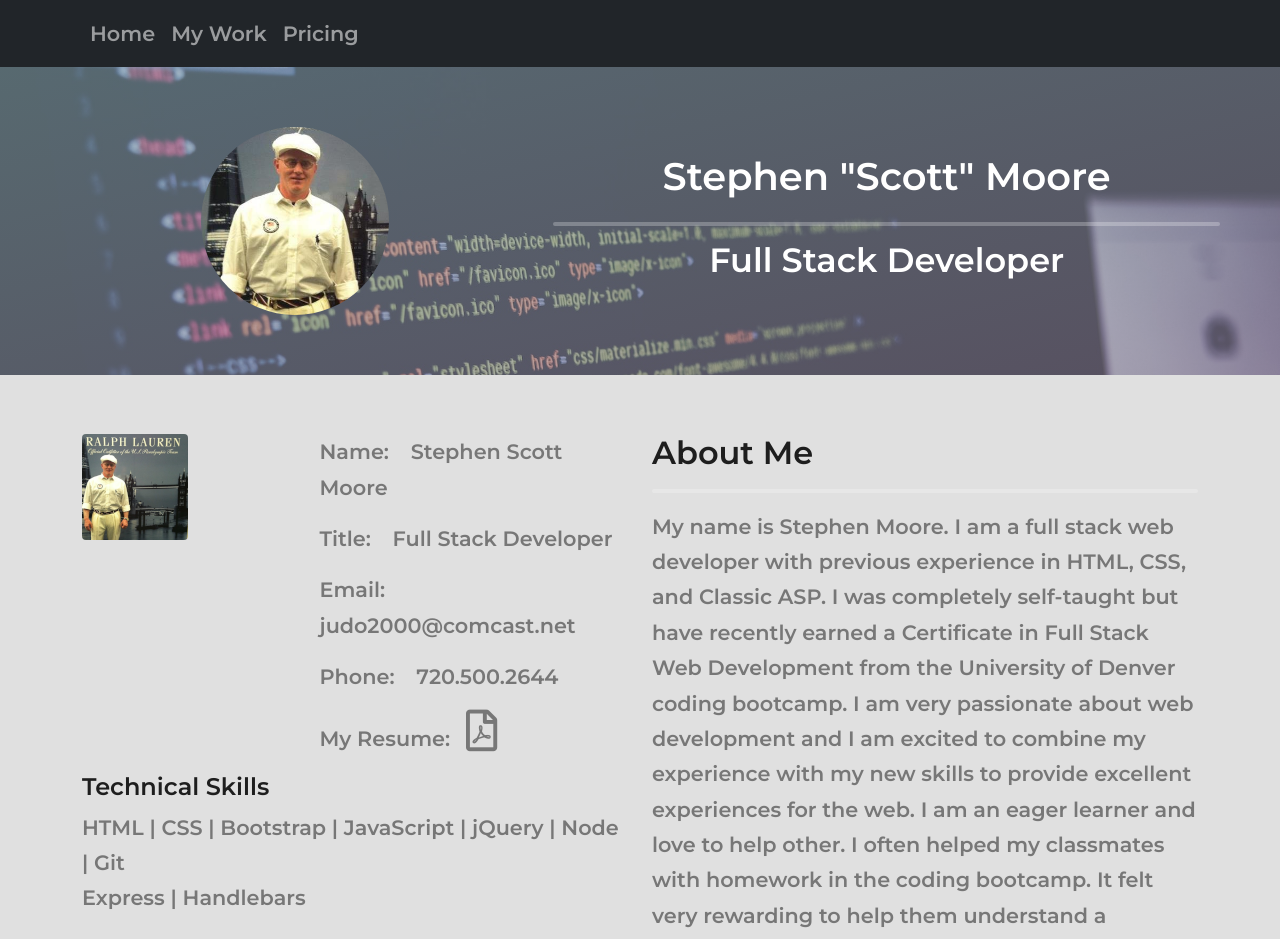
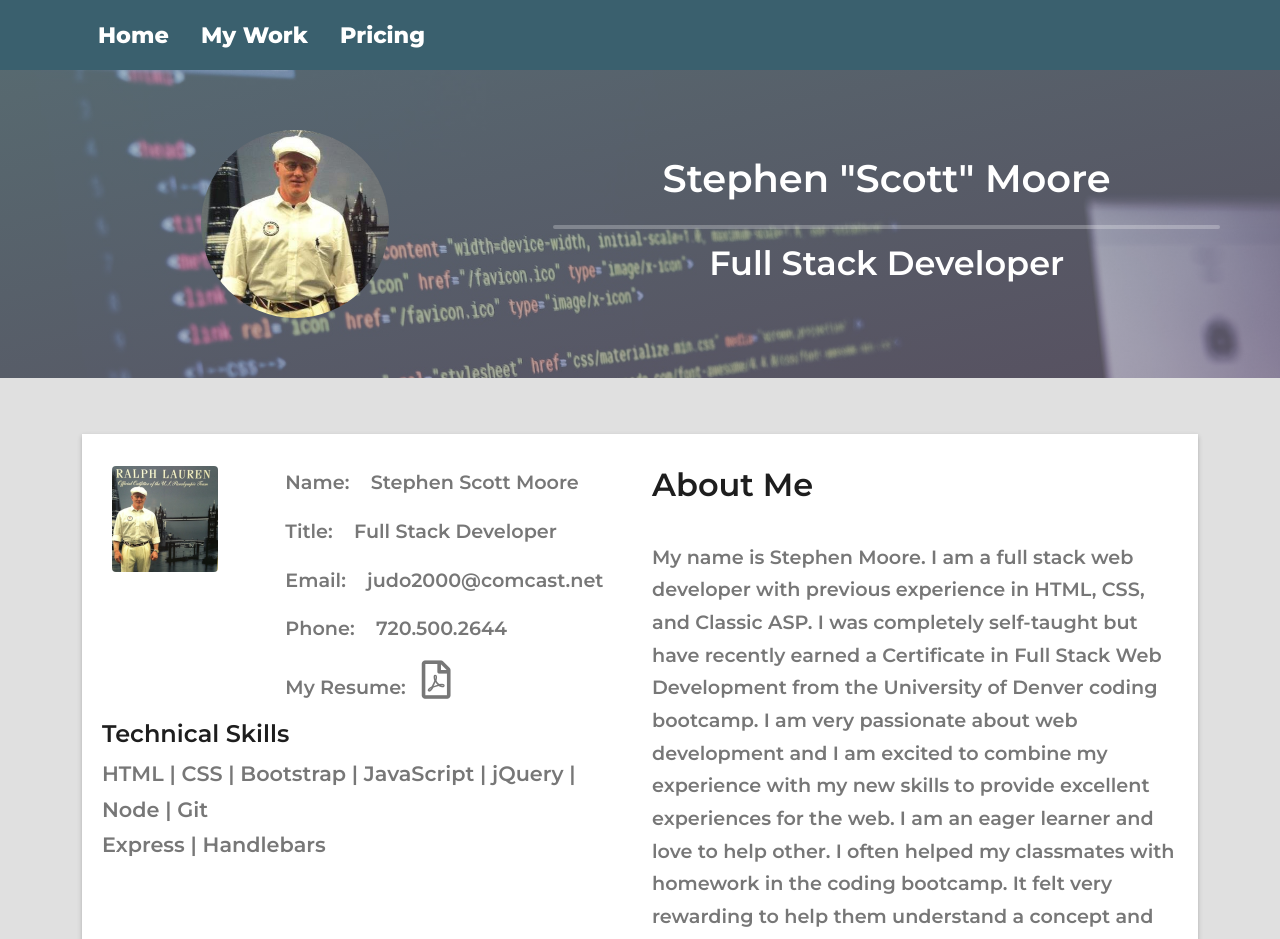
Before and after one commit to judo2000/react_portfolio, a React (Create React App) app: page / in a window 1280 px wide. Shown: the top 939 px of the page. Built offline with nearby package versions, Linux system fonts and the light colour scheme.

Commit message:
Updated about me and my work styling and added an updated resume

```diff
--- a/src/components/aboutMe/aboutMe.component.js
+++ b/src/components/aboutMe/aboutMe.component.js
@@ -1,4 +1,5 @@
 import { Outlet } from "react-router-dom";
+import "./aboutMe.styles.css";
 const AboutMe = () => {
   return (
     <div>
@@ -14,7 +15,7 @@ const AboutMe = () => {
                 <div className="row">
                   <div className="col-md-6">
                     <div className="row">
-                      <div className="col-sm-6 col-md-5">
+                      <div className="col-sm-6 col-md-4">
                         <div className="about_img">
                           <img
                             src="/img/stephen_moore_London_2012_small.png"
@@ -23,7 +24,7 @@ const AboutMe = () => {
                           />
                         </div>
                       </div>
-                      <div className="col-sm-6 col-md-7">
+                      <div className="col-sm-6 col-md-8">
                         <div className="about_info">
                           <p>
                             <span className="title_small pe-3">Name: </span>
@@ -44,7 +45,7 @@ const AboutMe = () => {
                           <p>
                             <span className="title_small pe-3">My Resume:</span>
                             <a
-                              href="assets/files/stephen_moore_resume.pdf"
+                              href="/files/stephen_scott_moore_resume.pdf"
                               target="_blank"
                             >
                               <i className="far fa-file-pdf fa-2x"></i>
--- a/src/components/aboutMe/aboutMe.styles.css
+++ b/src/components/aboutMe/aboutMe.styles.css
@@ -1,3 +1,16 @@
+.box_shadow_full {
+  padding: 2rem 1.25rem;
+  position: relative;
+  background-color: #fff;
+  z-index: 2;
+  box-shadow: 0 1px 1px 0 rgba(0, 0, 0, 0.06), 0 2px 5px 0 rgba(0, 0, 0, 0.2);
+}
+
+.box_shadow_about {
+  text-decoration: none;
+  box-shadow: 0 0 0 4px #cde1f8;
+}
+
 .about_me {
   padding-top: 2rem;
   margin-bottom: 1rem;
--- a/src/index.css
+++ b/src/index.css
@@ -8,7 +8,7 @@ body {
   margin: 0;
   font-family: "Montserrat", sans-serif;
   font-weight: 600;
-  font-size: 1.3rem;
+  font-size: 1.2rem;
   line-height: 1.7;
   color: #777;
   background-color: #e0e0e0;
--- a/src/routes/navigation/navigation.component.js
+++ b/src/routes/navigation/navigation.component.js
@@ -8,7 +8,7 @@ import "./navigation.styles.css";
 const Navigation = () => {
   return (
     <Fragment>
-      <Navbar bg="dark" variant="dark" sticky="top">
+      <Nav class="navbar navbar-expand-lg nav_style sticky-top">
         <Container>
           <Nav className="me-auto">
             <Nav.Link href="/">Home</Nav.Link>
@@ -16,7 +16,7 @@ const Navigation = () => {
             <Nav.Link href="#pricing">Pricing</Nav.Link>
           </Nav>
         </Container>
-      </Navbar>
+      </Nav>
       <Header />
       <Outlet />
     </Fragment>
```
Also changed, not shown: 1 other file (tests, documents, lock files or other folders).
